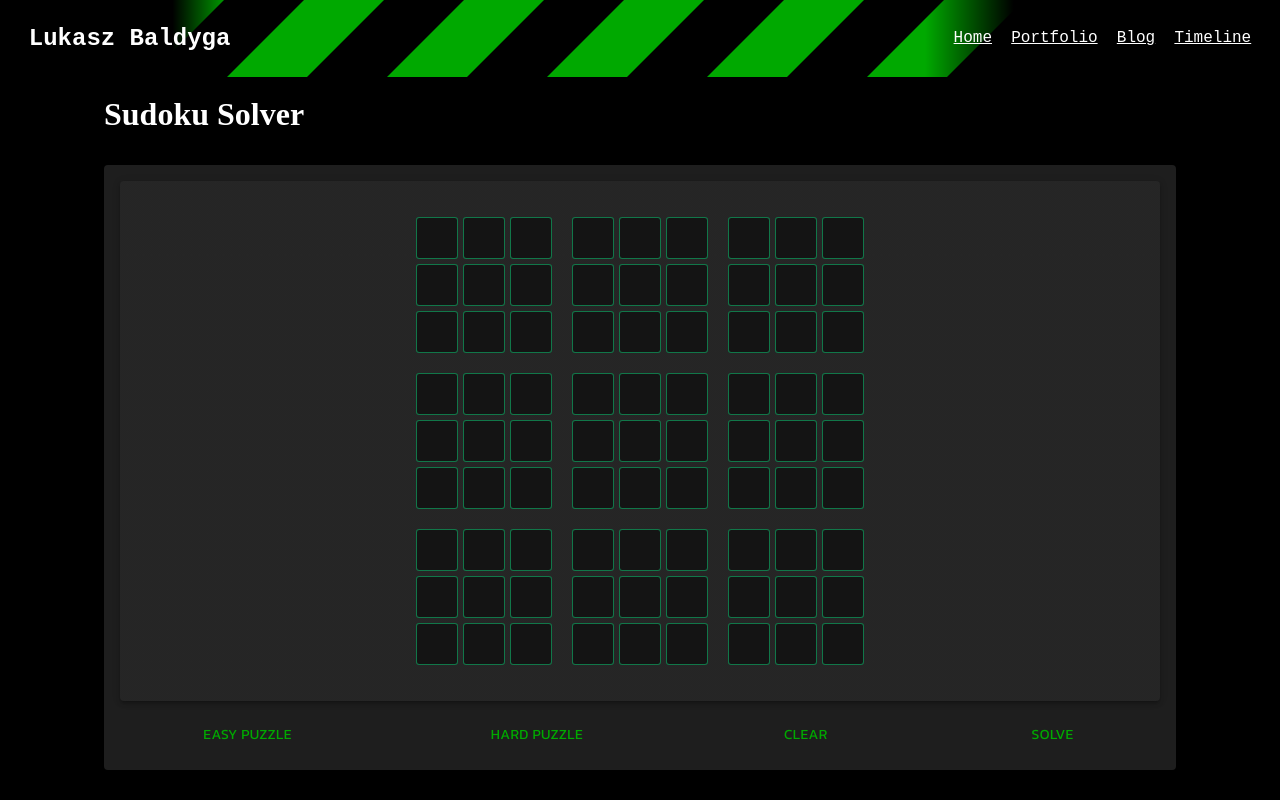
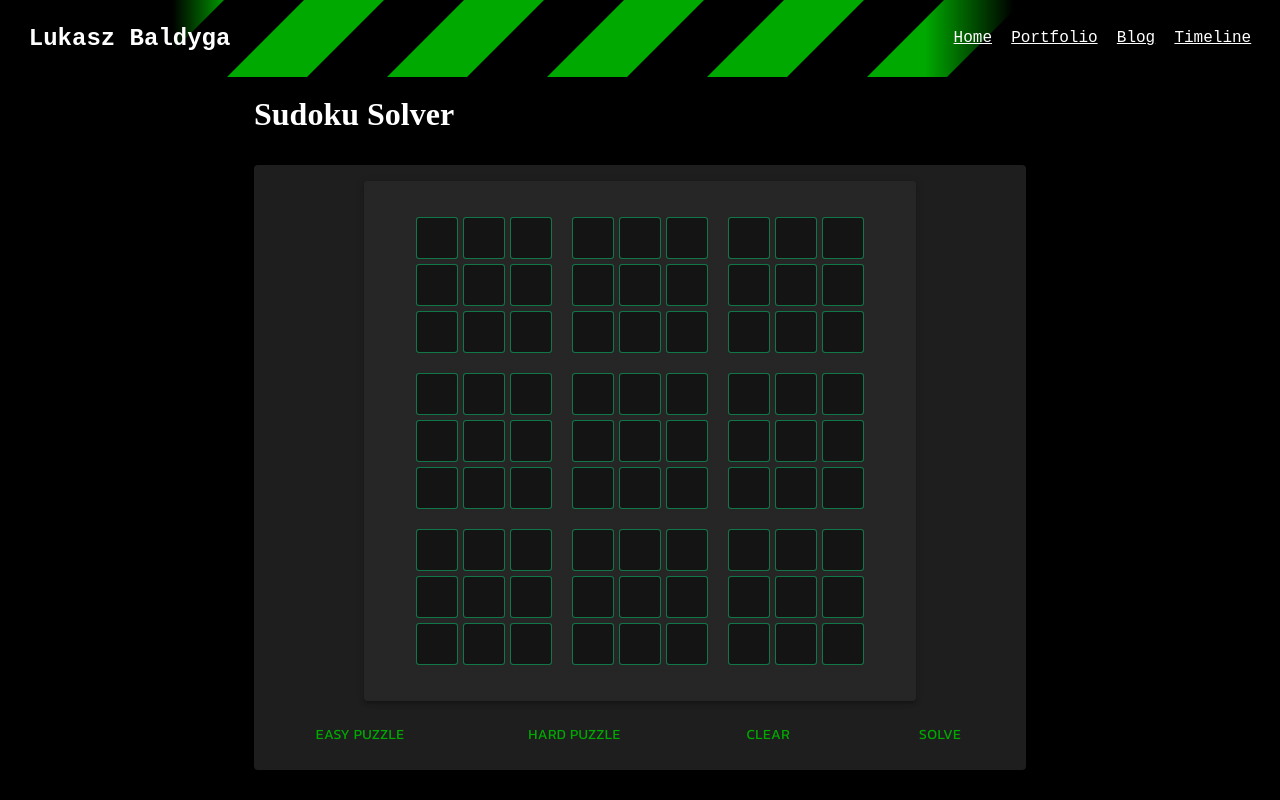
Before and after one commit to Rijndael1998/Website-Neo, a Next.js app: page /portfolio/sudoku in a window 1280 px wide. Shown: the top 800 px of the page. Built offline with nearby package versions, Linux system fonts and the light colour scheme; a web font is replaced by a local one.

Commit message:
no idea, just gut feeling lmao

```diff
--- a/src/app/portfolio/sudoku/page.tsx
+++ b/src/app/portfolio/sudoku/page.tsx
@@ -6,9 +6,12 @@ import LazyTable from "@/components/lazy/_lazyTable";
 import SudokuCollection from "@/components/algorithms/sudoku/sudokuCollection";
 import { easyGrid, easyGridDone, easyGridSnippet, easyGridSnippet2, easyGridSnippet3, hardGrid, hardGridDone } from "@/content/portfolio/sudoku/Sudoku";
 import classNames from "classnames";
-import { Accordion, AccordionDetails, AccordionSummary, Paper } from "@mui/material";
+import { Accordion, AccordionDetails, AccordionSummary, Container, Paper } from "@mui/material";
 import ExpandMoreIcon from '@mui/icons-material/ExpandMore';
-import { paperProps } from "@/components/algorithms/sudoku/sudokuConstants";
+import { elementProps } from "@/components/algorithms/sudoku/sudokuConstants";
+
+const paperProps = elementProps.paper;
+const containerProps = elementProps.container;
 
 export default function Sudoku() {
     return <Lazy>
@@ -105,9 +108,11 @@ export default function Sudoku() {
                         Consider the following graph:
                     </p>
 
+                    <Container {...containerProps}>
                         <Paper {...paperProps}>
                             <LazyTable className={classNames(sudokuStyle.s9x9, sudokuStyle.common, sudokuStyle.ind2)} items={easyGrid} />
                         </Paper>
+                    </Container>
 
                     <p>
                         {
@@ -125,27 +130,33 @@ export default function Sudoku() {
                         however, we will start with the region first:
                     </p>
 
+                    <Container {...containerProps}>
                         <Paper {...paperProps}>
                             <LazyTable className={classNames(sudokuStyle.s3x3, sudokuStyle.ind2, sudokuStyle.common)} items={easyGridSnippet} />
                         </Paper>
+                    </Container>
 
                     <p>
                         We can remove the numbers present in the current region of the cell and are left with numbers 4, 5, 7 and 9 after
                         removing 1, 2, 3, 6 and 8 from the possible set.
                     </p>
 
+                    <Container {...containerProps}>
                         <Paper {...paperProps}>
                             <LazyTable className={classNames(sudokuStyle.s9x1, sudokuStyle.ind2, sudokuStyle.common)} items={easyGridSnippet2} />
                         </Paper>
+                    </Container>
 
                     <p>
                         We can now look at the row of the cell and remove numbers 4 and 5 from our list of numbers.
                         This leaves us with the possibilities: 7 and 9.
                     </p>
 
+                    <Container {...containerProps}>
                         <Paper {...paperProps}>
                             <LazyTable className={classNames(sudokuStyle.s1x9, sudokuStyle.ind3, sudokuStyle.common)} items={easyGridSnippet3} />
                         </Paper>
+                    </Container>
 
                     <p>
                         By looking at the column of the cell, we can remove the 7 from our list of numbers, leaving us with only 9.
@@ -159,18 +170,22 @@ export default function Sudoku() {
                         }
                     </p>
 
+                    <Container {...containerProps}>
                         <Paper {...paperProps}>
                             <LazyTable className={classNames(sudokuStyle.s9x9, sudokuStyle.ind2, sudokuStyle.common, sudokuStyle.hideNonImportant)} items={easyGrid} />
                         </Paper>
+                    </Container>
 
                     <p>
                         Since 9 is the only number, we can be certain that only 9 should go into the cell so we write 9 into the cell.
                         We can keep iterating this process until all the squares are filled in:
                     </p>
 
+                    <Container {...containerProps}>
                         <Paper {...paperProps}>
                             <LazyTable className={classNames(sudokuStyle.s9x9, sudokuStyle.common)} items={easyGridDone} />
                         </Paper>
+                    </Container>
 
                     <h3>Not a silver bullet</h3>
                     <p>
@@ -182,17 +197,21 @@ export default function Sudoku() {
                         The following example cannot be solved using the previous method but can be solved using Backtracking:
                     </p>
 
+                    <Container {...containerProps}>
                         <Paper {...paperProps}>
                             <LazyTable className={classNames(sudokuStyle.s9x9, sudokuStyle.common)} items={hardGrid} />
                         </Paper>
+                    </Container>
 
                     <p>
                         This is the solution to the above using my Sudoku solver:
                     </p>
 
+                    <Container {...containerProps}>
                         <Paper {...paperProps}>
                             <LazyTable className={classNames(sudokuStyle.s9x9, sudokuStyle.common)} items={hardGridDone} />
                         </Paper>
+                    </Container>
                 </AccordionDetails>
             </Accordion>
         </div>
--- a/src/components/algorithms/sudoku/sudokuCollection.tsx
+++ b/src/components/algorithms/sudoku/sudokuCollection.tsx
@@ -5,11 +5,12 @@ import { backtracking } from "@/components/algorithms/sudoku/sudokuWorker";
 import SudokuGrid from "@/components/algorithms/sudoku/_grid";
 import { Duplicate2DArray } from "@/components/util";
 import { useState } from "react";
-import { Button, Paper, Snackbar, SnackbarCloseReason } from "@mui/material";
+import { Button, Container, Paper, Snackbar, SnackbarCloseReason } from "@mui/material";
 import { default as Grid } from "@mui/material/Grid2";
-import { paperProps } from "./sudokuConstants";
+import { elementProps, elementPropsType } from "./sudokuConstants";
 
-
+const paperProps: elementPropsType["paper"] = {...elementProps.paper};
+const containerProps: elementPropsType["container"] = {...elementProps.container, sx: {padding: "1em 0"}};
 
 function EmptyGridGen() {
     const grid: Array<Array<number>> = [];
@@ -70,9 +71,11 @@ export default function SudokuCollection() {
     return <Paper>
         <Grid container overflow={"hidden"}>
             <Grid size={12}>
-                <Paper {...paperProps}>
-                    <SudokuGrid grid={grid} callback={(x, y, v) => { callback(x, y, v) }} />
-                </Paper>
+                <Container {...containerProps}>
+                    <Paper {...paperProps}>
+                        <SudokuGrid grid={grid} callback={(x, y, v) => { callback(x, y, v) }} />
+                    </Paper>
+                </Container>
             </Grid>
             <Grid size={12}>
                 <Grid container justifyContent={"space-around"} marginBottom={"1em"}>
--- a/src/components/algorithms/sudoku/sudokuConstants.ts
+++ b/src/components/algorithms/sudoku/sudokuConstants.ts
@@ -1,9 +1,24 @@
+import { ContainerTypeMap } from "@mui/material";
 import { PaperTypeMap } from "@mui/material/Paper/Paper";
 
-export const paperProps: Partial<PaperTypeMap["props"]> = {
-    elevation: 3,
-    sx: {
-        padding: "1em",
-        margin: "1em",
+export type elementPropsType = {
+    paper: Partial<PaperTypeMap["props"]>,
+    container: Partial<ContainerTypeMap["props"]>,
+};
+
+export const elementProps: elementPropsType = {
+    paper: {
+        elevation: 3,
+        sx: {
+            padding: "1em",
+            margin: "0",
+        },
+    },
+    container: {
+        maxWidth: "sm",
+        sx: {
+            padding: "0",
+            fontSize: "0.75rem",
+        }
     },
 };
--- a/src/components/lazy/_lazy.tsx
+++ b/src/components/lazy/_lazy.tsx
@@ -5,6 +5,6 @@ import { Container } from "@mui/material";
 
 export default function Lazy({ children }: { children?: ReactNode }) {
     return <DarkModeFix>
-        <Container className={styles.lazy}>{children}</Container>
+        <Container className={styles.lazy} maxWidth={"md"}>{children}</Container>
     </DarkModeFix>
 }
```
Lines whose indentation alone changed are shown as unchanged.
